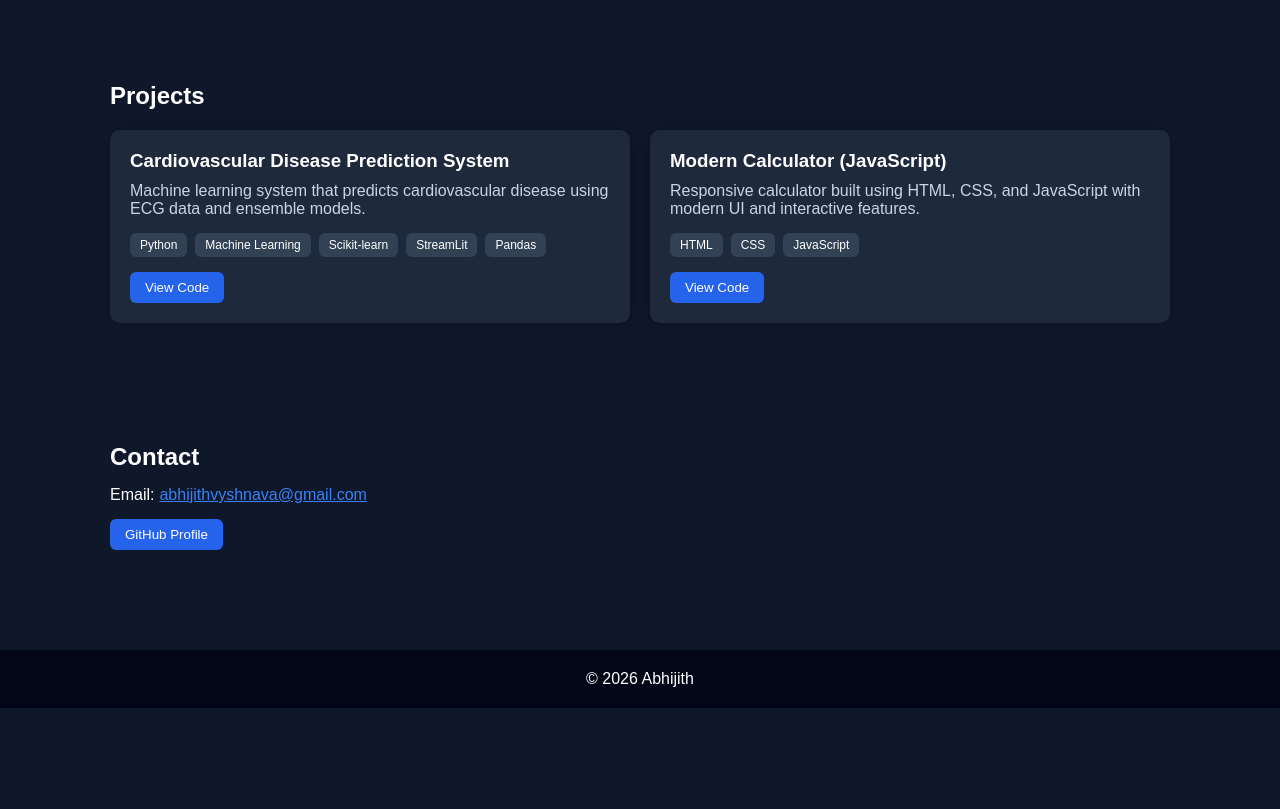
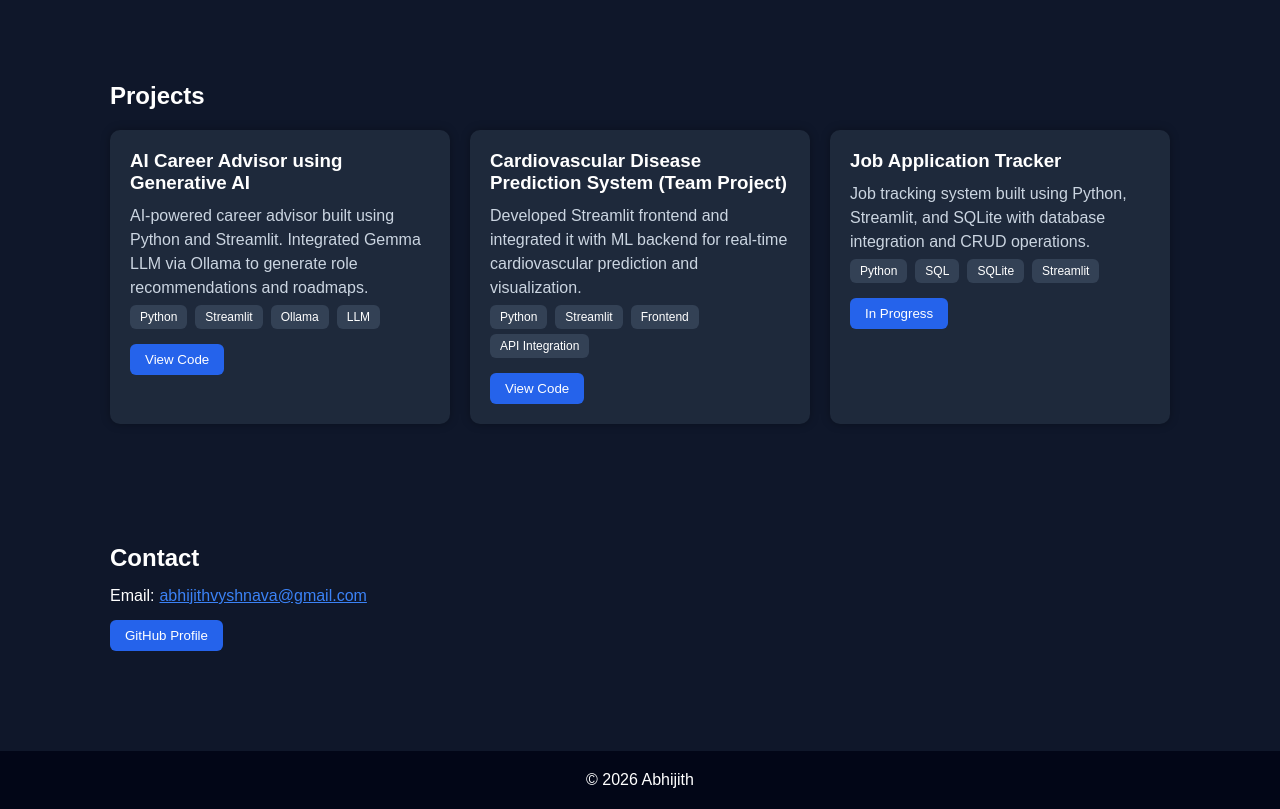
Before and after one commit to Abhijith1729/portfolio-react, a React (Vite) app: page / in a window 1280 px wide. Shown: the part 1060-1869 px from the top of the page. Before the commit the page ends 1768 px from the top, so only its background shows below. Built offline with nearby package versions, Linux system fonts and the light colour scheme.

Commit message:
Updating required description

```diff
--- a/src/components/Projects.jsx
+++ b/src/components/Projects.jsx
@@ -12,84 +12,83 @@ function Projects() {
       }}>
 
         {/* Project 1 */}
-        <div style={{
-          backgroundColor: "#1e293b",
-          padding: "20px",
-          borderRadius: "10px",
-          boxShadow: "0 0 10px rgba(0,0,0,0.3)"
-        }}>
+        <div style={cardStyle}>
 
-          <h3>
-            Cardiovascular Disease Prediction System
-          </h3>
+          <h3>AI Career Advisor using Generative AI</h3>
 
-          <p style={{ marginTop: "10px", color: "#cbd5e1" }}>
-            Machine learning system that predicts cardiovascular disease using ECG data and ensemble models.
+          <p style={descStyle}>
+            AI-powered career advisor built using Python and Streamlit. Integrated Gemma LLM via Ollama to generate role recommendations and roadmaps.
           </p>
 
-          {/* Tech Stack */}
-          <div style={{ marginTop: "10px" }}>
+          <div>
             <span style={tagStyle}>Python</span>
-            <span style={tagStyle}>Machine Learning</span>
-            <span style={tagStyle}>Scikit-learn</span>
-            <span style={tagStyle}>StreamLit</span>
-            <span style={tagStyle}>Pandas</span>
+            <span style={tagStyle}>Streamlit</span>
+            <span style={tagStyle}>Ollama</span>
+            <span style={tagStyle}>LLM</span>
           </div>
 
-          {/* Buttons */}
           <div style={{ marginTop: "15px" }}>
-
             <a
-              href="https://github.com/Abhijith1729/Cardiovascular-disease-prediction-using-ensemble-techniques"
+              href="https://github.com/Abhijith1729/ai-career-advisor"
               target="_blank"
               rel="noopener noreferrer"
             >
-              <button style={buttonStyle}>
-                View Code
-              </button>
+              <button style={buttonStyle}>View Code</button>
             </a>
-
           </div>
 
         </div>
 
 
         {/* Project 2 */}
-        <div style={{
-          backgroundColor: "#1e293b",
-          padding: "20px",
-          borderRadius: "10px",
-          boxShadow: "0 0 10px rgba(0,0,0,0.3)"
-        }}>
+        <div style={cardStyle}>
 
-          <h3>
-            Modern Calculator (JavaScript)
-          </h3>
+          <h3>Cardiovascular Disease Prediction System (Team Project)</h3>
 
-          <p style={{ marginTop: "10px", color: "#cbd5e1" }}>
-            Responsive calculator built using HTML, CSS, and JavaScript with modern UI and interactive features.
+          <p style={descStyle}>
+            Developed Streamlit frontend and integrated it with ML backend for real-time cardiovascular prediction and visualization.
           </p>
 
-          {/* Tech Stack */}
-          <div style={{ marginTop: "10px" }}>
-            <span style={tagStyle}>HTML</span>
-            <span style={tagStyle}>CSS</span>
-            <span style={tagStyle}>JavaScript</span>
+          <div>
+            <span style={tagStyle}>Python</span>
+            <span style={tagStyle}>Streamlit</span>
+            <span style={tagStyle}>Frontend</span>
+            <span style={tagStyle}>API Integration</span>
           </div>
 
-          {/* Buttons */}
           <div style={{ marginTop: "15px" }}>
-
             <a
-              href="https://github.com/Abhijith1729/modern-calculator-js"
+              href="https://github.com/Abhijith1729/Cardiovascular-disease-prediction-using-ensemble-techniques"
               target="_blank"
               rel="noopener noreferrer"
             >
-              <button style={buttonStyle}>
-                View Code
-              </button>
+              <button style={buttonStyle}>View Code</button>
             </a>
+          </div>
 
+        </div>
+
+
+        {/* Project 3 */}
+        <div style={cardStyle}>
+
+          <h3>Job Application Tracker</h3>
+
+          <p style={descStyle}>
+            Job tracking system built using Python, Streamlit, and SQLite with database integration and CRUD operations.
+          </p>
+
+          <div>
+            <span style={tagStyle}>Python</span>
+            <span style={tagStyle}>SQL</span>
+            <span style={tagStyle}>SQLite</span>
+            <span style={tagStyle}>Streamlit</span>
+          </div>
+
+          <div style={{ marginTop: "15px" }}>
+            <button style={buttonStyle}>
+              In Progress
+            </button>
           </div>
 
         </div>
@@ -98,6 +97,23 @@ function Projects() {
 
     </section>
   )
+}
+
+
+/* Card Style */
+const cardStyle = {
+  backgroundColor: "#1e293b",
+  padding: "20px",
+  borderRadius: "10px",
+  boxShadow: "0 0 10px rgba(0,0,0,0.3)"
+}
+
+
+/* Description Style */
+const descStyle = {
+  marginTop: "10px",
+  color: "#cbd5e1",
+  lineHeight: "1.5"
 }
 
 
```
